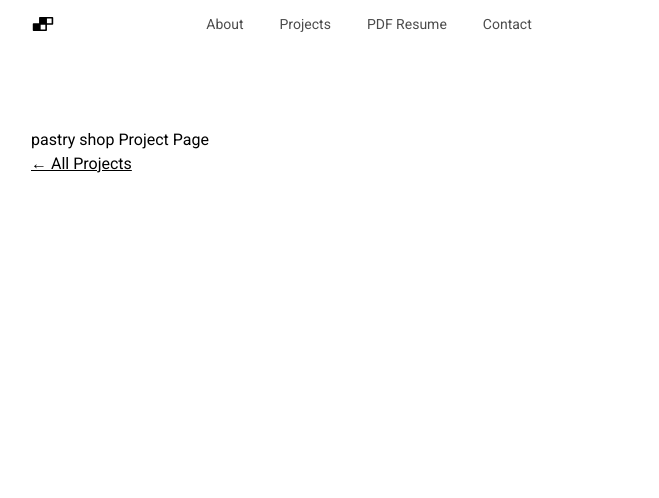
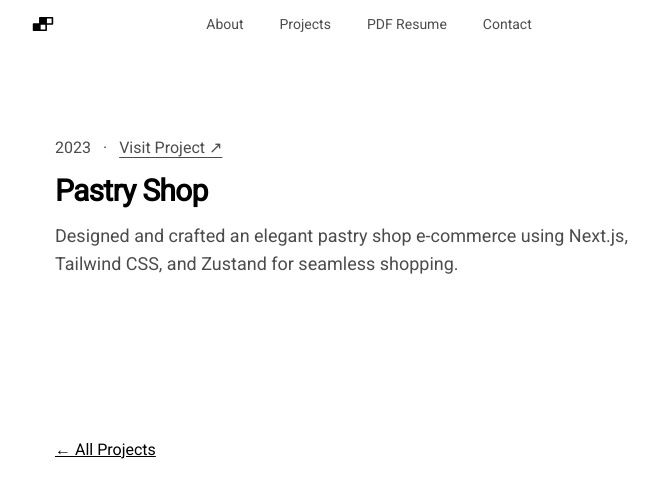
Before and after one commit to malikkotb/m-k.io, a Next.js app: page /projects/pastryshop in a window 1280 px wide. Shown: the top 498 px of the page, without its empty margins (283-942 px from the left). Built offline with nearby package versions, Linux system fonts and the light colour scheme.

Commit message:
ui project page

```diff
--- a/app/projects/pastryshop/page.js
+++ b/app/projects/pastryshop/page.js
@@ -1,16 +1,40 @@
-"use client"
+"use client";
+import { FiArrowUpRight } from "react-icons/fa"
 import { useRouter } from "next/navigation";
 export default function PastryShop() {
-
-  const router = useRouter()
-
+  const router = useRouter();
 
   return (
-    <div className="flex flex-col">
-      pastry shop Project Page
-      <a class="underline cursor-pointer" onClick={() => router.replace('/projects')}>
-        ← All Projects
-      </a>
+    <div className="flex flex-col gap-20">
+      <article>
+        <div className="flex flex-col gap-3 px-4 md:px-6 py-2 max-w-[700px] mx-auto">
+          <div className="flex gap-3 text-secondary">
+            <p className="opacity-70">2023</p>
+            <span className="opacity-70">·</span>
+            <a href="https://tiny-cat-4b4dc8.netlify.app/" className="underline underline-offset-4 opacity-70 hover:opacity-100">Visit Project ↗</a>
+          </div>
+          <h1 className="text-primary text-3xl font-bold tracking-tight leading-tight">
+            Pastry Shop
+          </h1>
+          <p className="text-lg opacity-70">
+            Designed and crafted an elegant pastry shop e-commerce using
+            Next.js, Tailwind CSS, and Zustand for seamless shopping.
+          </p>
+        </div>
+        <div className="h-12"></div>
+
+        <div className="prose project px-4 md:px-6 py-2 max-w-[1024px] mx-auto"></div>
+      </article>
+
+      <div className="flex flex-col gap-20 px-4 md:px-6 py-2 w-full max-w-[700px] mx-auto">
+        <a
+          class="underline cursor-pointer"
+          onClick={() => router.replace("/projects")}
+        >
+          {" "}
+          ← All Projects
+        </a>
+      </div>
     </div>
   );
 }
```
